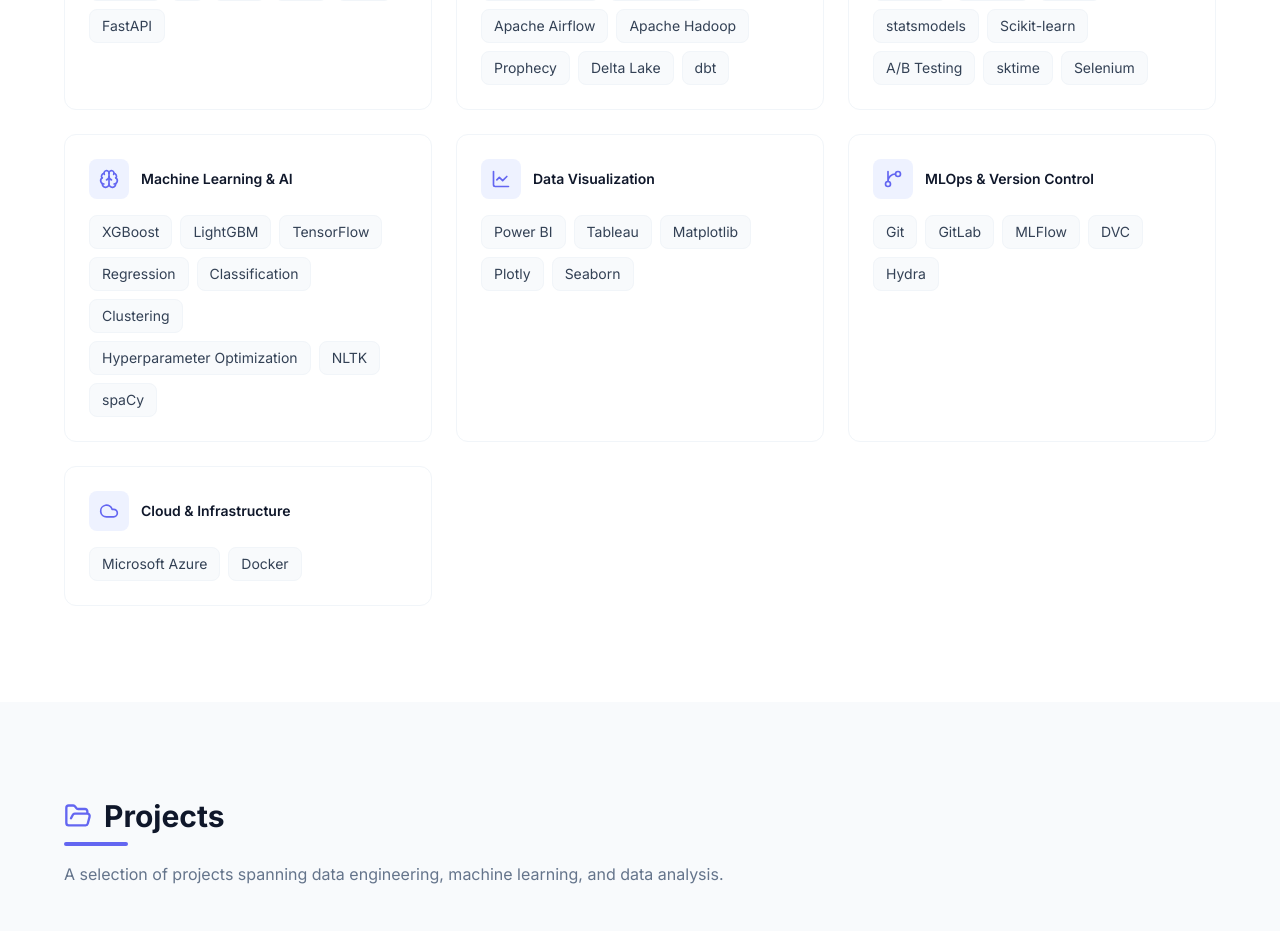
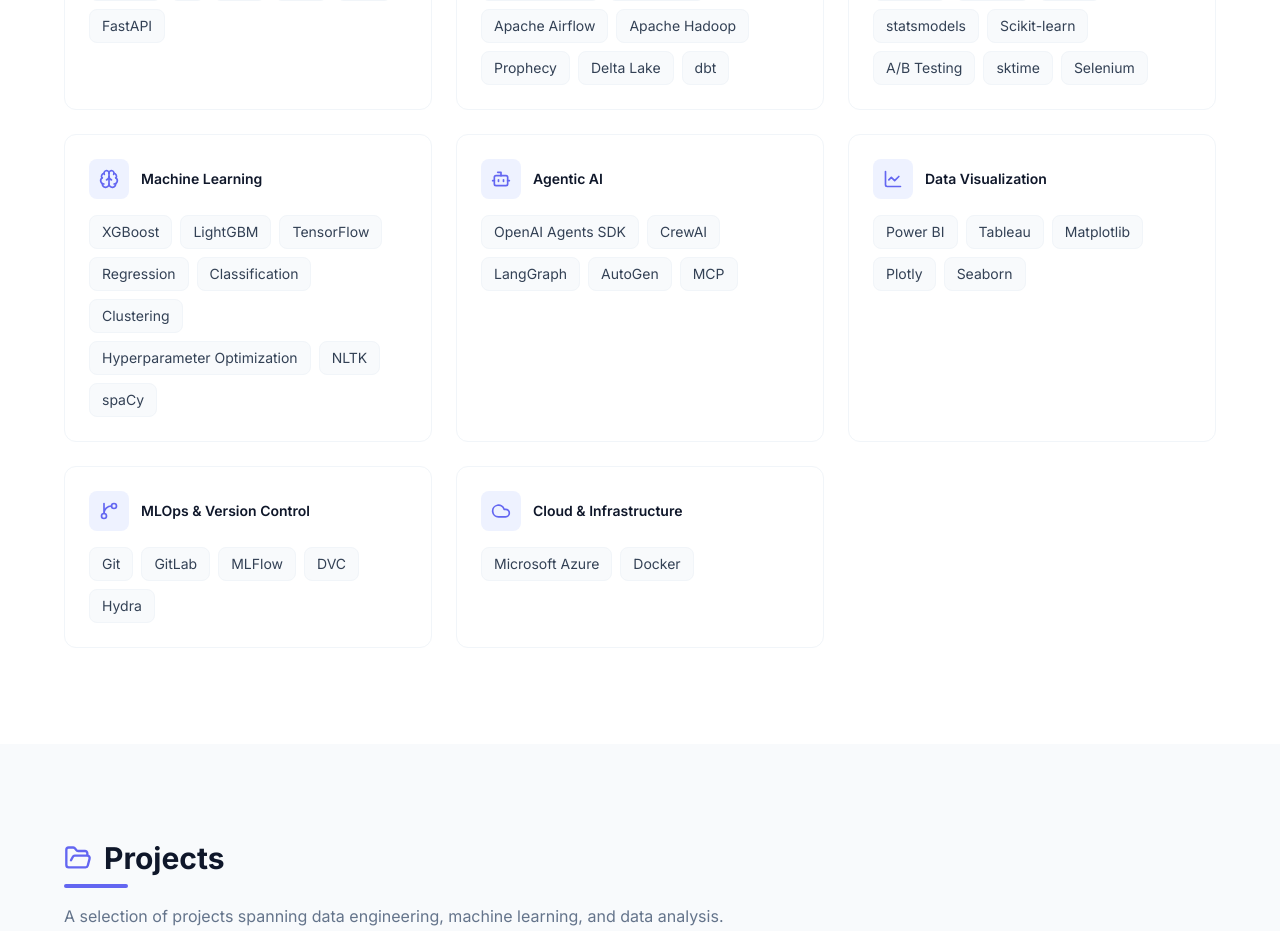
Before and after one commit to aliyusifov99/portfolio-website-v2, a React (Vite) app: page / in a window 1280 px wide. Shown: the part 2680-3611 px from the top of the page. Built offline with nearby package versions, Linux system fonts and the light colour scheme.

Commit message:
Add new skill category for Agentic AI and update Machine Learning category name

```diff
--- a/src/components/Skills.jsx
+++ b/src/components/Skills.jsx
@@ -3,6 +3,7 @@
   Database,
   BarChart3,
   Brain,
+  Bot,
   LineChart,
   GitBranch,
   Cloud,
@@ -15,6 +16,7 @@
   Database,
   BarChart3,
   Brain,
+  Bot,
   LineChart,
   GitBranch,
   Cloud,
--- a/src/data/constants.js
+++ b/src/data/constants.js
@@ -60,9 +60,14 @@
     skills: ["NumPy", "Pandas", "SciPy", "statsmodels", "Scikit-learn", "A/B Testing", "sktime", "Selenium"],
   },
   {
-    name: "Machine Learning & AI",
+    name: "Machine Learning",
     icon: "Brain",
     skills: ["XGBoost", "LightGBM", "TensorFlow", "Regression", "Classification", "Clustering", "Hyperparameter Optimization", "NLTK", "spaCy"],
+  },
+  {
+    name: "Agentic AI",
+    icon: "Bot",
+    skills: ["OpenAI Agents SDK", "CrewAI", "LangGraph", "AutoGen", "MCP"],
   },
   {
     name: "Data Visualization",
```
